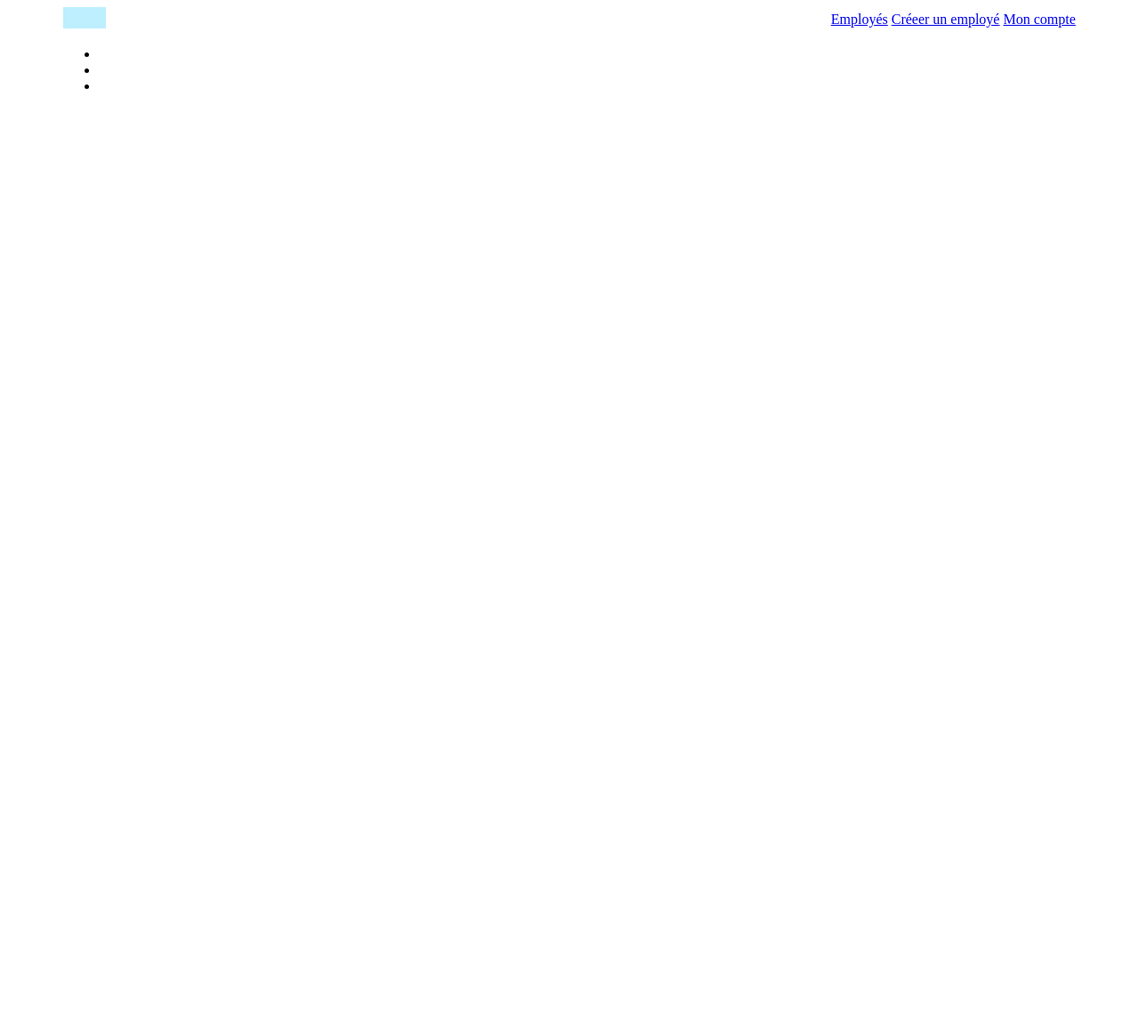
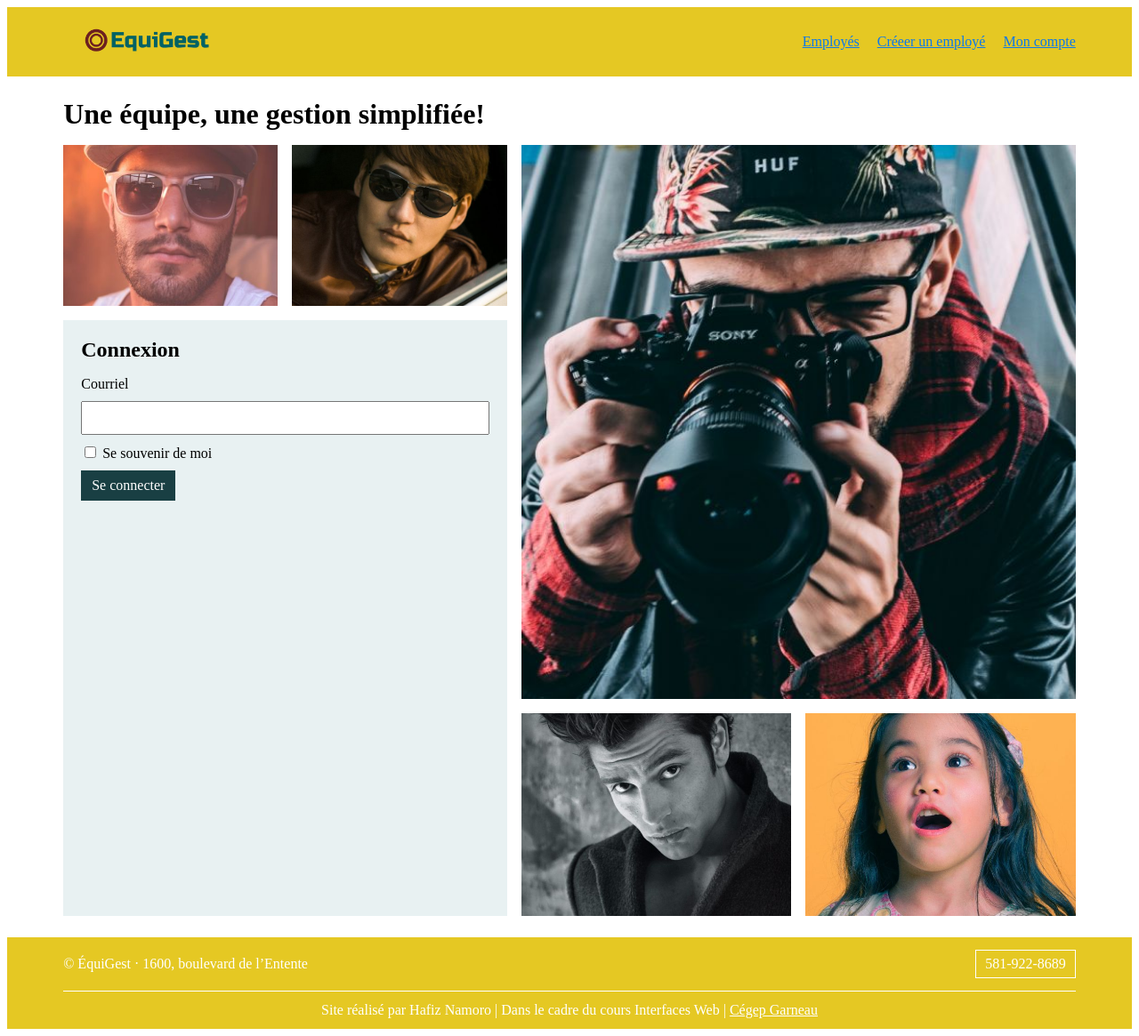
Before and after one commit to abdel-Hafiz0102/05A-TP3-PEPIN-Namoro-Abdel, a plain HTML site: page index.html in a window 1280 px wide. Shown: the whole page at 89% size. Before the commit the page ends 800 px from the top, so only its background shows below. Drawn offline with Linux system fonts and the light colour scheme; a web font is replaced by a local one.

Commit message:
TP3-Tache1(manque ajout prof)

```diff
--- a/css/style.css
+++ b/css/style.css
@@ -25,18 +25,54 @@ body{
     display: inline-block;
     padding: 12px 24px;
     text-decoration: none;
-    background-color: #bdefff;
+
 }
 
-.logo a:hover,
-.logo a:focus {
-    background-color: #ffffff;
+.logo img
+ {
+    display:block;
+    width: 140px;
+    height: auto;
 }
 
 
-.entete-site,
+.entete-site {
+    background-color:rgb(229, 200, 35);
+
+}
 .pied-site {
-    background-color: #193f43;
+    background-color: rgb(229, 200, 35);
+    color: white;
+}
+
+.pied-contenu {
+    display: flex;
+    justify-content: space-between;
+    align-items: center;
+    flex-wrap: wrap;
+    gap: 12px;
+    padding: 14px 0;
+}
+
+.pied-contenu p {
+    margin: 0;
+}
+
+.pied-site a {
+    color: white;
+}
+
+.pied-telephone {
+    border: 1px solid white;
+    padding: 6px 10px;
+    text-decoration: none;
+}
+
+.pied-credits {
+    margin: 0;
+    border-top: 1px solid white;
+    padding: 12px 0;
+    text-align: center;
 }
 
 .entete-contenu
@@ -44,9 +80,21 @@ body{
     display: flex;
     justify-content: space-between;
     align-items: center;
+    flex-wrap: wrap;
     gap: 20px;
+    padding: 12px 0;
 }
 
+
+.navigation-accueil{
+    display: flex;
+    flex-wrap: wrap;
+    gap: 20px;
+
+}
+.navigation-accueil a {
+    color:rgb(13, 120, 234);
+}
 
 /* Composantes générales (exemples : section, cartes, tableaux, etc.)
 ========================================================================== */
@@ -62,3 +110,78 @@ body{
 ========================================================================== */
 /* À utiliser seulement si nécessaire. Les règles de styles devraient être
 toujours le plus général / réutilisable possible*/
+.accueil {
+    padding: 24px 0;
+}
+
+.accueil h1 {
+    margin: 0 0 16px;
+}
+
+.accueil-colonnes {
+    display: grid;
+    grid-template-columns: minmax(0, 4fr) minmax(0, 5fr);
+    gap: 16px;
+}
+
+.colonne-accueil {
+    display: flex;
+    flex-direction: column;
+    gap: 16px;
+}
+
+.rangee-images {
+    display: grid;
+    grid-template-columns: repeat(2, minmax(0, 1fr));
+    gap: 16px;
+}
+
+.rangee-images img,
+.image-principale {
+    display: block;
+    width: 100%;
+    object-fit: cover;
+}
+
+.rangee-images img {
+    aspect-ratio: 4 / 3;
+}
+
+.image-principale {
+    flex: 1;
+    height: 0;
+    min-height: 240px;
+}
+
+.connexion {
+    flex: 1;
+    display: flex;
+    flex-direction: column;
+    gap: 10px;
+    padding: 20px;
+    background-color: #e8f1f2;
+}
+
+.connexion h2 {
+    margin: 0 0 6px;
+}
+
+.connexion input[type="email"],
+.connexion input[type="password"],
+.connexion button {
+    font: inherit;
+    padding: 8px 12px;
+}
+
+.connexion button {
+    align-self: flex-start;
+    border: 0;
+    background-color: #193f43;
+    color: white;
+}
+
+@media (max-width: 650px) {
+    .accueil-colonnes {
+        grid-template-columns: 1fr;
+    }
+}
--- a/index.html
+++ b/index.html
@@ -16,12 +16,14 @@
 
 <body>
 
-	<header>
+	<header class=entete-site>
 		<div class="container entete-contenu">
 
 			<div class="logo">
 				<a href="index.html">
-					<span img = "img/equigest-logo.png"></span>
+
+					<img src="img/equigest-logo.png" alt="Acceuil">
+
 				</a>
 			</div>
 
@@ -36,58 +38,65 @@
 	</header>
 
 
-	<main class="container">
+	<main class="container accueil">
+    <h1>Une équipe, une gestion simplifiée!</h1>
 
-		<section>
+    <div class="accueil-colonnes">
 
-			<ul class="list-image">
+        <!-- Colonne gauche : deux photos et le formulaire -->
+        <div class="colonne-accueil">
+            <div class="rangee-images">
+                <img src="img/employes/employe-1.jpg" alt="">
+                <img src="img/employes/employe-2.jpg" alt="">
+            </div>
 
-				<li img="#" alt="##"> </li>
-				<li img="#" alt="##"> </li>
-				<li img="#" alt="##"> </li>
+            <form class="connexion" aria-labelledby="titre-connexion">
+                <h2 id="titre-connexion">Connexion</h2>
 
-				<div>
-					<form action=""></form>
+                <label for="courriel">Courriel</label>
+                <input type="email" id="courriel" name="courriel">
 
-				</div>
+                <label class="souvenir">
+                    <input type="checkbox" name="souvenir">
+                    Se souvenir de moi
+                </label>
 
-			</ul>
+                <button type="button">Se connecter</button>
+            </form>
+        </div>
 
-		</section>
+        <!-- Colonne droite : la grande photo et deux petites photos -->
+        <div class="colonne-accueil">
+            <img class="image-principale"
+                 src="img/employes/employe-3.jpg" alt="">
 
-		<footer class ="pied du site ">
+            <div class="rangee-images">
+                <img src="img/employes/employe-4.jpg" alt="">
+                <img src="img/employes/employe-5.jpg" alt="">
+            </div>
+        </div>
 
-			<div class="container">
-				<div class="ligne pied-contenu">
+    </div>
+</main>
 
 
+	<footer class="pied-site">
+    <div class="container">
+        <div class="pied-contenu">
+            <p>© ÉquiGest · 1600, boulevard de l’Entente</p>
 
+            <a class="pied-telephone" href="tel:+15819228689">
+                581-922-8689
+            </a>
+        </div>
 
-
-				</div>
-
-			</div>
-
-
-
-		</footer>
-
-
-
-
-
-
-
-
-
-	</main>
-
-
-
-
-
-
-
+        <p class="pied-credits">
+            Site réalisé par Hafiz Namoro |
+            Dans le cadre du cours Interfaces Web |
+            <a href="https://cegepgarneau.ca/">Cégep Garneau</a>
+        </p>
+    </div>
+</footer>
 
 
 
```
